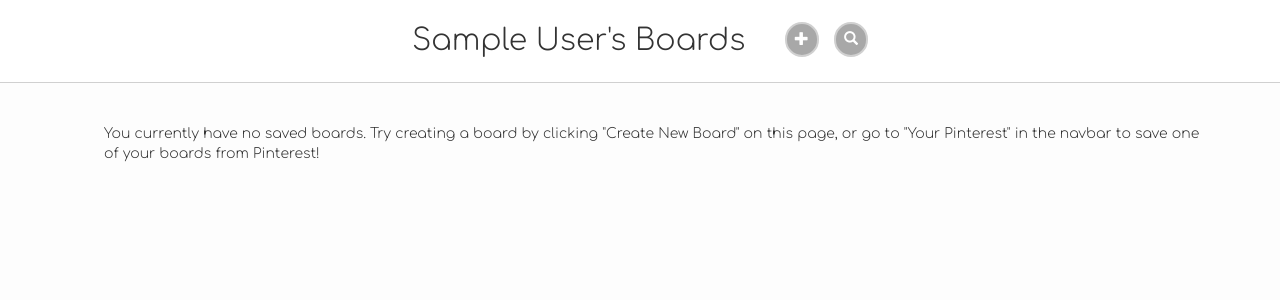
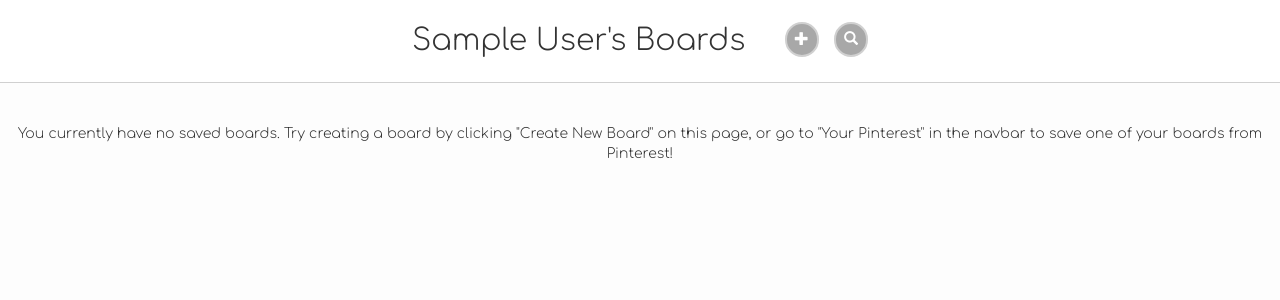
Before and after one commit to kelseyoo14/beautiful-lines, a Flask app: page /boards in a window 1280 px wide. Shown: the part 50-350 px from the top of the page. Run offline with Flask 2, Linux system fonts and the light colour scheme; the visitor is signed in with stand-in values (Sample User, id 1); data that the repository does not hold is empty; some libraries are stand-ins or nearby versions.

Commit message:
centered boards and images within page containers

```diff
--- a/server.py
+++ b/server.py
@@ -291,8 +291,26 @@ def save_images_on_board():
     payload = {'fields': 'id,url,board,image,note'}
     new_request = requests.get('https://api.pinterest.com/v1/boards/%s/%s/pins' % (session['username'], session['board_url']), headers=headers, params=payload)
     pins_request = new_request.json()
+    all_pins = pins_request['data']
+
+    board = Board.query.filter(Board.board_id == board_id).first()
+
+    # if there are images, set board image to first image on board
+    print '*******************************************************'
+    print all_pins
+
+    if all_pins:
+        current_board = Board.query.filter(Board.board_id == board_id).first()
+        current_board.image_url = all_pins[0]['image']['original']['url']
+        print '*******************************************************'
+        print current_board.image_url
+        db.session.commit()
 
     route_functions.save_images_from_pinterest_board(headers, payload, pins_request, user, board_id)
+
+
+    print '*******************************************************'
+    print board_id
 
     return ('Board Saved')
 
--- a/static/css/styles.css
+++ b/static/css/styles.css
@@ -2,6 +2,8 @@ body {
     background-color: rgba(253, 253, 253, .5);
     font-family: 'Comfortaa', sans-serif;
     margin-top: 3.5em;
+    /*width: 100vw;*/
+    /*margin: 3.5em auto 0 auto;*/
 }
 
 
@@ -48,9 +50,13 @@ body {
     min-width: 80px;
 }
 
+.full-page-container {
+    text-align: center;
+}
+
 .boards-container,
 .all-images-container {
-    margin: 0 5%;
+    margin: 0 auto;
     padding-top: 7.5em;
 }
 
--- a/templates/boards.html
+++ b/templates/boards.html
@@ -67,8 +67,9 @@
 
 <!-- End Modals -->
 
-<div class='boards-container'>
-    <ul>
+<div class='full-page-container'>
+    <div class='boards-container'>
+    <!-- <ul> -->
         {% if user_boards %}
             {% for board in user_boards %}
                 <div class='board'>
@@ -79,7 +80,7 @@
                         <p>{{ board.board_description }}</p>
                     {% endif %}
 
-                    <!-- <div class='board-options'>
+                    <div class='board-options'>
                         <a class='btn btn-primary' href='/study_board/{{ board.board_id }}'>Study</a>
                         <br>
                         <form class='edit-board-form'>
@@ -93,15 +94,16 @@
                             <input type='hidden' value="{{ board.board_id }}" class='delete-board-id'>
                             <input type='submit' value='Delete' class='btn btn-primary'>
                         </form>
-                    </div> -->
+                    </div>
                 </div>
             {% endfor %}
         {% else %}
         <br>
             <p>You currently have no saved boards. Try creating a board by clicking "Create New Board" on this page, or go to "Your Pinterest" in the navbar to save one of your boards from Pinterest!</p>
         {% endif %}
-    </ul>
-</div>
+    <!-- </ul> -->
+    </div>
+</div> <!-- boards-container -->
 
 
 
--- a/templates/pinterest_board.html
+++ b/templates/pinterest_board.html
@@ -5,7 +5,11 @@
 
 {% block page_title %}
   {% if pins %}
-     <h2 class='page-title'>{{ pins[0]['board']['name'] }}</h2>
+    <div class="page-title-container">
+      <div class='page-title'>
+        <h2>{{ pins[0]['board']['name'] }}</h2>
+      </div>
+    </div>
   {% elif images or empty_board %}
     <div class="page-title-container">
       <div class="page-title">
--- a/templates/user_pinterest.html
+++ b/templates/user_pinterest.html
@@ -3,7 +3,11 @@
 {% extends 'base.html' %}
 
 {% block page_title %}
-    <h3 class='page-title'>{{ first_name }}'s Boards From Pinterest</h3>
+    <div class='page-title-container'>
+        <div class='page-title'>
+            <h3 class='page-title'>{{ first_name }}'s Boards From Pinterest</h3>
+        </div>
+    </div>
 {% endblock %}
 
 {% block content %}
```
